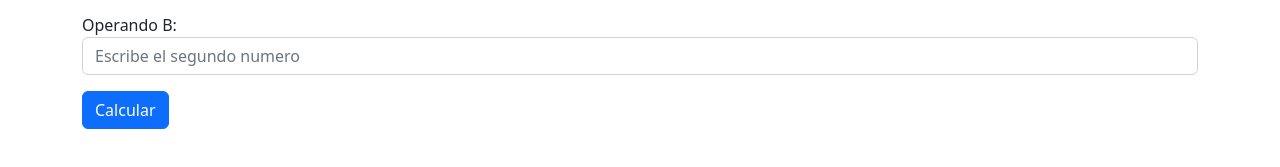
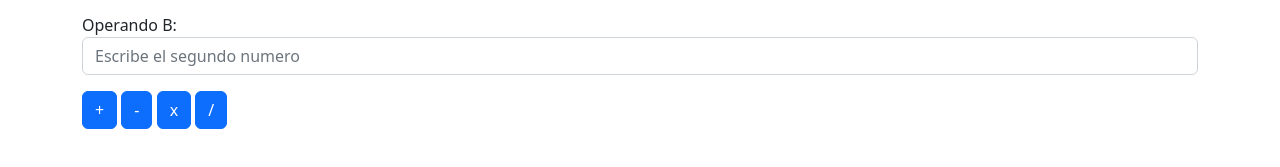
Before and after one commit to Oscatj/calculadora, a plain HTML site: page index.html in a window 1280 px wide. Shown: the part 121-288 px from the top of the page. Drawn offline with nearby package versions, Linux system fonts and the light colour scheme.

Commit message:
calculadora completa

```diff
--- a/app.js
+++ b/app.js
@@ -1,7 +1,8 @@
+const forma = document.getElementById('forma');
+let operandoA = forma['operandoA'];
+let operandoB = forma['operandoB'];
+
 function sumar(){
-    const forma = document.getElementById('forma');
-    let operandoA = forma['operandoA'];
-    let operandoB = forma['operandoB'];
 
     let resultado = parseInt(operandoA.value) + parseInt(operandoB.value);
 
@@ -9,3 +10,27 @@ function sumar(){
         resultado = 'Debe llenar los campos en blanco';
         document.getElementById('resultado').innerHTML = `Resultado: ${resultado}`;
 }
+function restar(){
+
+    let resultado = parseInt(operandoA.value) - parseInt(operandoB.value);
+
+    if(isNaN(resultado))
+        resultado = 'Debe llenar los campos en blanco';
+        document.getElementById('resultado').innerHTML = `Resultado: ${resultado}`;
+}
+function multiplicar(){
+
+    let resultado = parseInt(operandoA.value) * parseInt(operandoB.value);
+
+    if(isNaN(resultado))
+        resultado = 'Debe llenar los campos en blanco';
+        document.getElementById('resultado').innerHTML = `Resultado: ${resultado}`;
+}
+function dividir(){
+
+    let resultado = parseInt(operandoA.value) / parseInt(operandoB.value);
+
+    if(isNaN(resultado))
+        resultado = 'Debe llenar los campos en blanco';
+        document.getElementById('resultado').innerHTML = `Resultado: ${resultado}`;
+}
--- a/index.html
+++ b/index.html
@@ -1,3 +1,4 @@
+<!--CLONNNNNNNNNNN-->
 <!doctype html>
 <html lang="en">
   <head>
@@ -19,7 +20,10 @@
                 <input type="number" class="form-control" id="operandoB" placeholder="Escribe el segundo numero">
             </div>
         </form>
-        <button class="btn btn-primary mb-3" onclick="sumar()">Calcular</button>
+        <button class="btn btn-primary mb-3" onclick="sumar()">+</button>
+        <button class="btn btn-primary mb-3" onclick="restar()">-</button>
+        <button class="btn btn-primary mb-3" onclick="multiplicar()">x</button>
+        <button class="btn btn-primary mb-3" onclick="dividir()">/</button>
         <div id="resultado"></div>
     </div>
 
```
